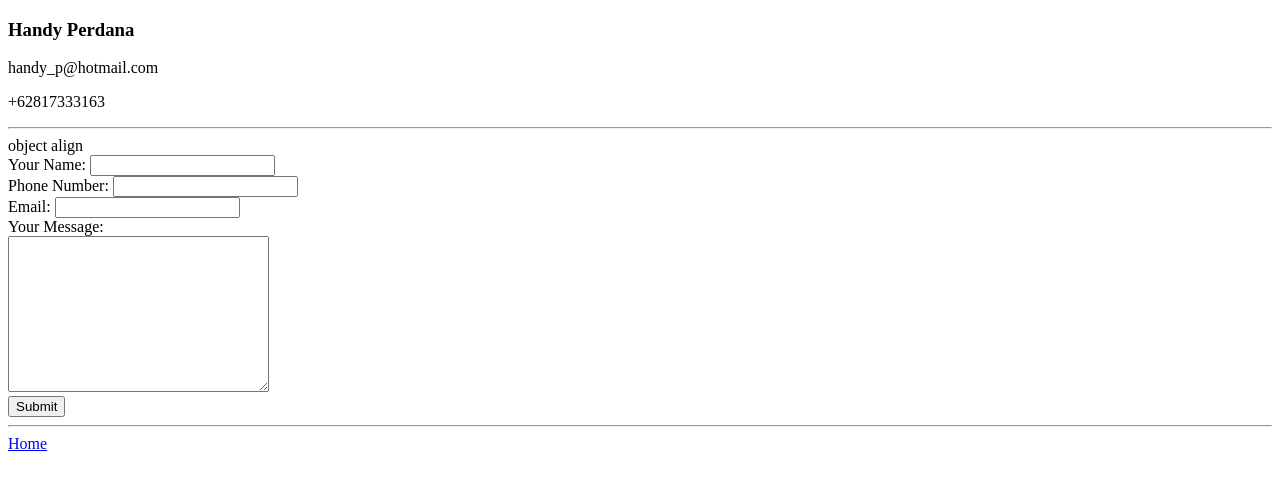
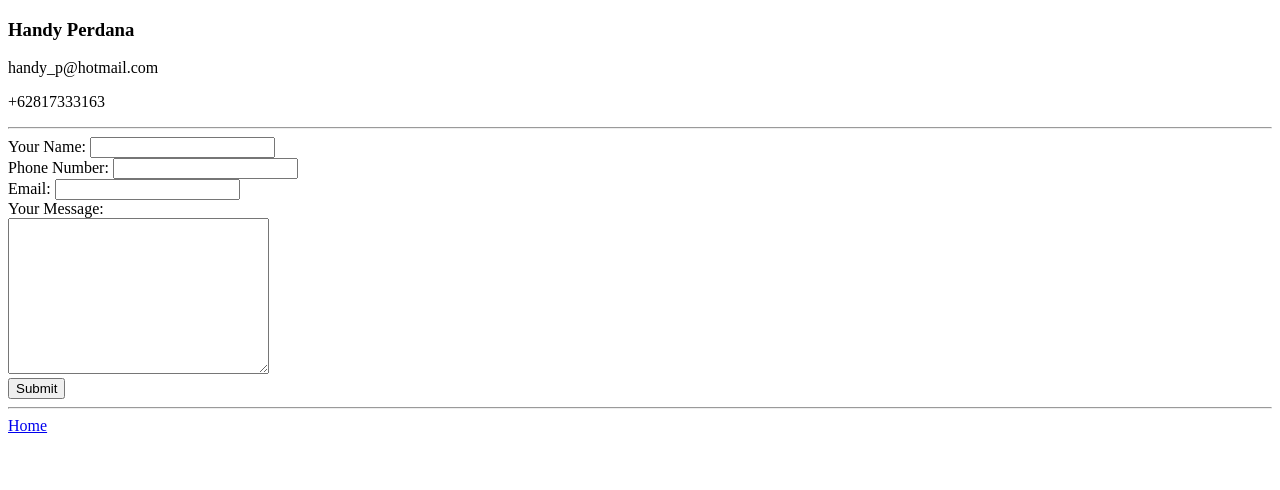
Before and after one commit to handyp/cv, a plain HTML site: page contact.html in a window 1280 px wide. Drawn offline with Linux system fonts and the light colour scheme.

Commit message:
minor adjustment

```diff
--- a/contact.html
+++ b/contact.html
@@ -10,7 +10,6 @@
     <p>+62817333163</p>
   </body>
   <hr>
-  object align
   <form action="mailto:handy_p@hotmail.com" method="post" enctype="text/plain">
     <label>Your Name:</label>
     <input type="text" name="Name" value=""><br>
```
